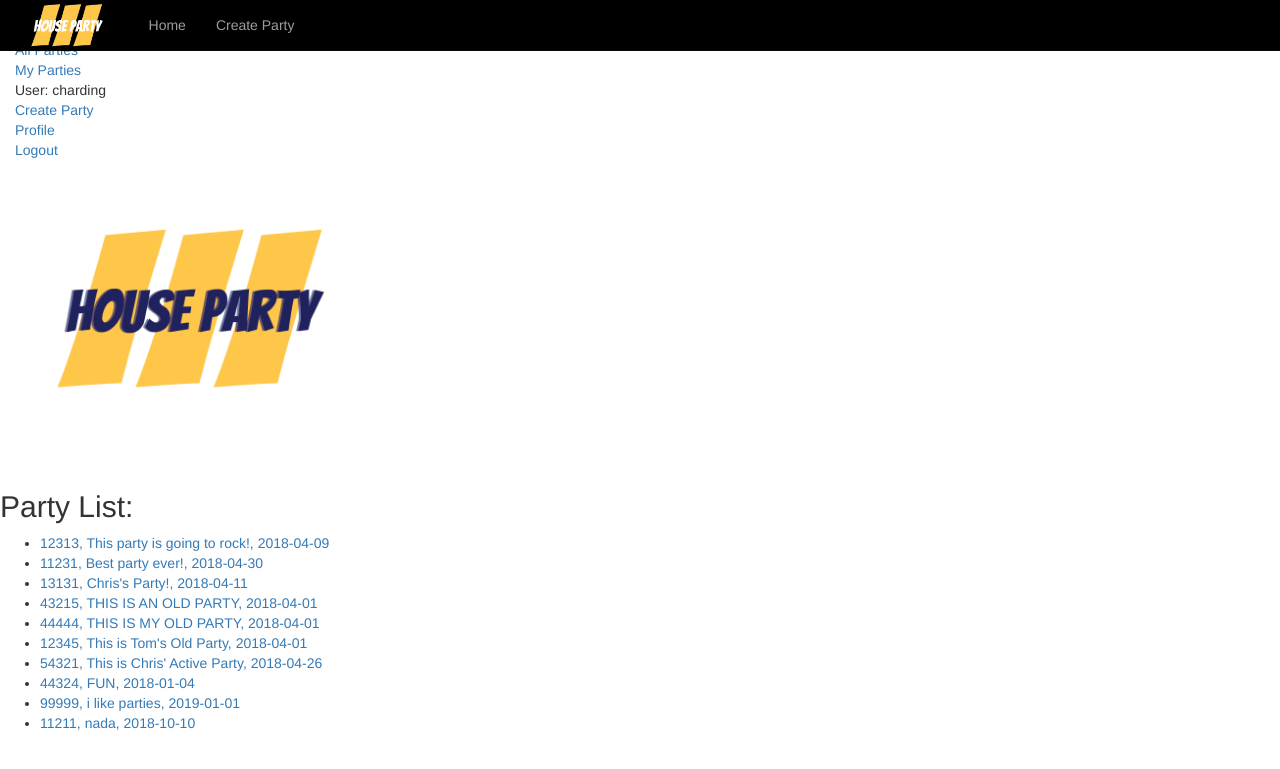
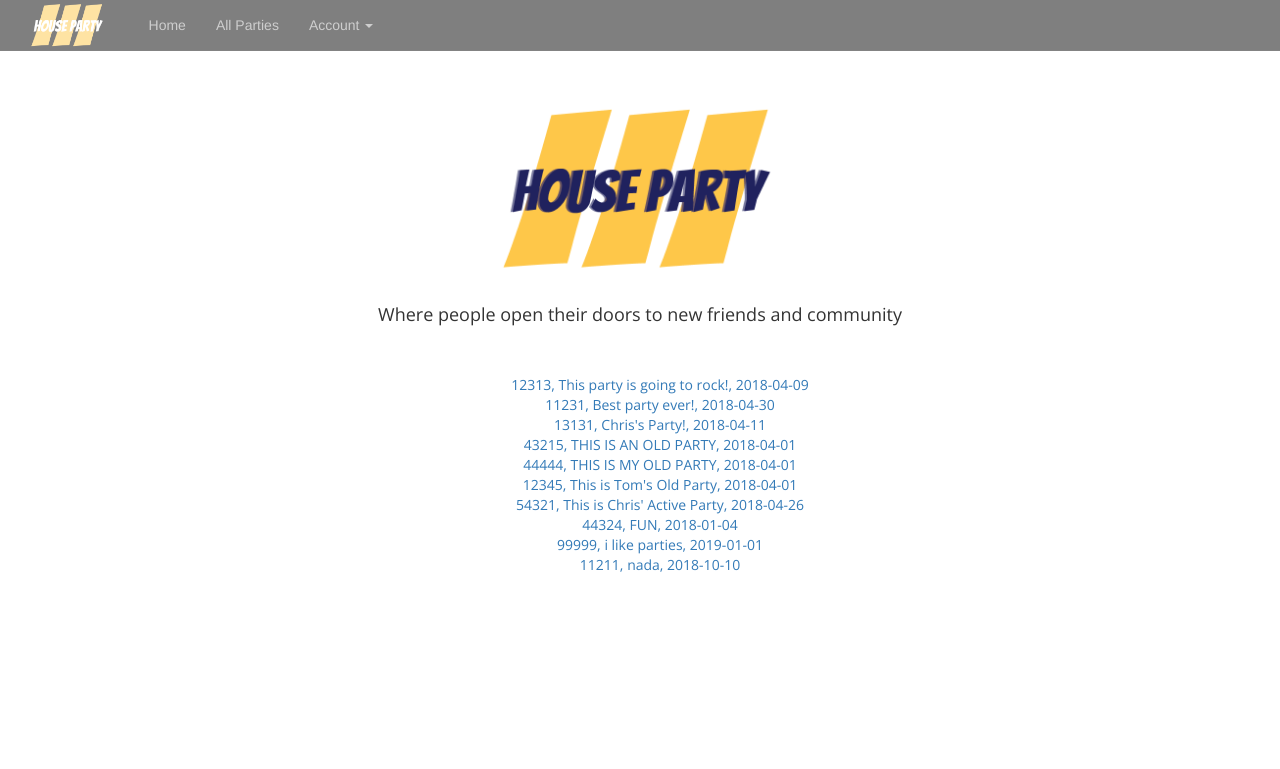
Before and after one commit to CRHarding/party_house, a Django app: page /party/ in a window 1280 px wide. Shown: the top 769 px of the page. Run offline with Django 3.2, Linux system fonts and the light colour scheme; a user stored in the database is signed in; data comes from the database, SQL or seed files in the repository; both versions use the stored data as it was after the commit; some libraries are stand-ins or nearby versions.

Commit message:
taking a pit stop for styling

```diff
--- a/party_house/party/static/css/styles.css
+++ b/party_house/party/static/css/styles.css
@@ -4,7 +4,7 @@
     list-style: none;
 }
 
-p {
+.font-type {
 	font-family: 'Open Sans', sans-serif;
 }
 
@@ -16,12 +16,31 @@ p {
 
 img {
 	height: 300px;
+	margin-top: 50px;
+}
+
+h4 {
+	margin-top: -45px;
 }
 
 .navbar {
 	background-color: black;
+	opacity: .5;
+}
+
+.dropdown {
+	text-align: center;
+}
+
+.dropdown-menu {
+	text-align: center;
 }
 
 body {
 	background-color: white;
+	text-align: center;
 }
+
+ul {
+  	list-style-type: none;
+}
--- a/party_house/party/templates/base_generic.html
+++ b/party_house/party/templates/base_generic.html
@@ -26,7 +26,7 @@
 
                       <div class = "navbar-header">
                           <button type= "button" class = "navbar-toggle collapsed" data-toggle = "collapse" data-target= "#navbar" aria-expanded="false" aria-controls = "navbar">
-                              <span class="sr-only">Toggle navigation</span>
+                              <span class="sr-only"></span>
                               <span class="icon-bar"></span>
                               <span class="icon-bar"></span>
                               <span class="icon-bar"></span>
@@ -47,8 +47,27 @@
                                   <a href="{% url 'index' %}">Home</a>
                               </li>
                               <li>
-                                  <a href="{% url 'party_create' %}">Create Party</a>
+                                  <a href="">All Parties</a>
                               </li>
+                              {% if user.is_authenticated %}
+                              <li class="dropdown">
+                                <a href="#" class="dropdown-toggle" data-toggle="dropdown" role="button" aria-haspopup="true" aria-expanded="false">Account <span class="caret"></span></a>
+                                <ul class="dropdown-menu">
+                                  <li><a href="">My Parties</a></li>
+
+                                    <li>
+                                        <a href="{% url 'party_create' %}">Throw a Party</a>
+                                    </li>
+
+                                  <li role="separator" class="divider"></li>
+                                  <li id="username-nav" class="dropdown-header">{{ user.get_username }}</li>
+                                  <li><a href="{% url 'party-list-view' %}">Profile</a></li>
+                                  <li><a href="{% url 'logout'%}?next={{request.path}}">Logout</a></li>
+                                </ul>
+                              </li>
+                              {% else %}
+                                <li><a href="{% url 'login'%}?next={{request.path}}">Login</a></li>
+                              {% endif %}
                           </ul>
                       </div>
               </nav>
@@ -56,39 +75,6 @@
       </div>
     </div>
   </header>
-
-
-
-
-
-
-
-
-
-
-
-  <div class="container-fluid">
-    <div class="row">
-      <div class="col-sm-2">
-        {% block sidebar %}
-        <ul class="sidebar-nav">
-          <li><a href="{% url 'index' %}">Home</a></li>
-
-          <li><a href="">All Parties</a></li>
-          {% if user.is_authenticated %}
-            <li><a href="">My Parties</a></li>
-            <li>User: {{ user.get_username }}</li>
-            <li><a href="{% url 'party_create' %}">Create Party</a></li>
-            <li><a href="">Profile</a></li>
-            <li><a href="{% url 'logout'%}?next={{request.path}}">Logout</a></li>
-          {% else %}
-            <li><a href="{% url 'login'%}?next={{request.path}}">Login</a></li>
-          {% endif %}
-        </ul>
-        {% endblock %}
-      </div>
-    </div>
-  </div>
-            {% block content %} {% endblock %}
+  {% block content %} {% endblock %}
 </body>
 </html>
--- a/party_house/party/templates/index.html
+++ b/party_house/party/templates/index.html
@@ -2,14 +2,14 @@
 {% load bootstrap3 %}
 
 {% block content %}
-<img class="title-logo" src="/static/images/house_party_iii_logo_800x600.png">
+<img id="title-logo" src="/static/images/house_party_iii_logo_800x600.png">
+<h4 class="font-type">Where people open their doors to new friends and community</h3>
+<br><br>
+{% if all_parties %}
 
-  <h2>Party List:</h2>
-  {% if all_parties %}
-
-  <ul>
+  <ul style="wit">
   {% for party in all_parties %}
-    <li><a href="{{ party.get_absolute_url }}">{{ party }}</a></li>
+    <li class="font-type"><a href="{{ party.get_absolute_url }}">{{ party }}</a></li>
   {% endfor %}
   </ul>
   {% endif %}
```
Also changed, not shown: party_house/party/templates/party/partyinformation_list.html (+4 -4 lines), party_house/db.sqlite3.
